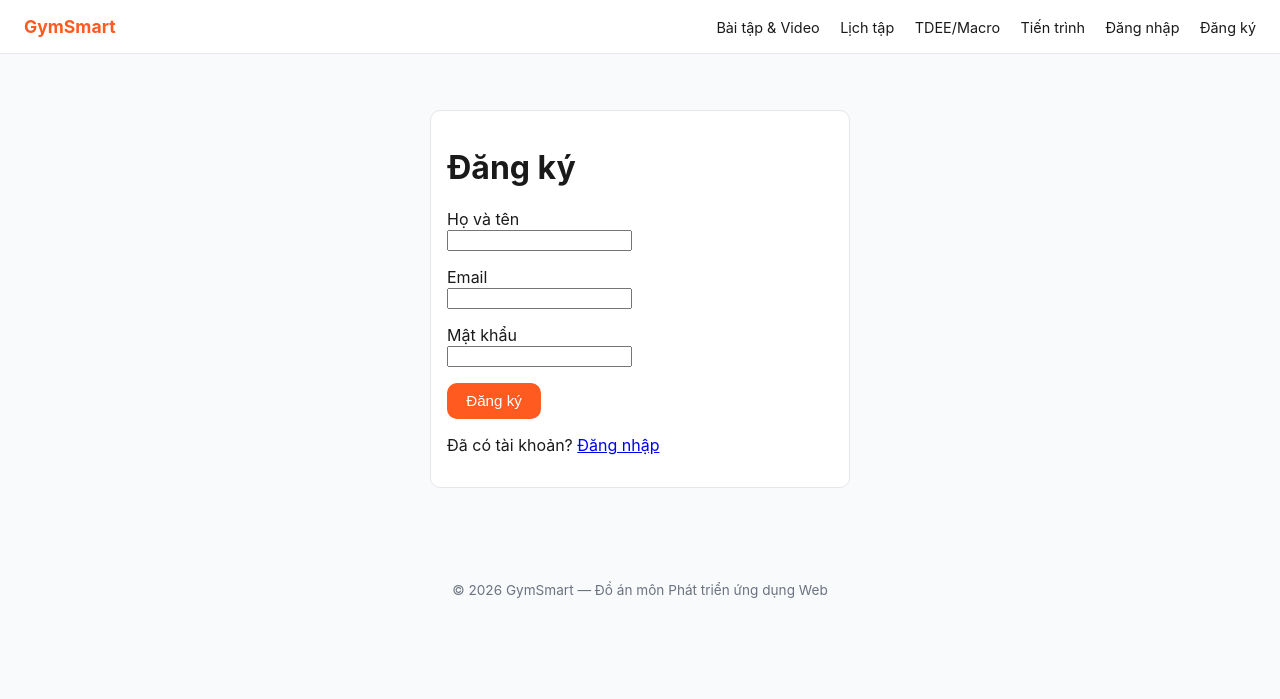
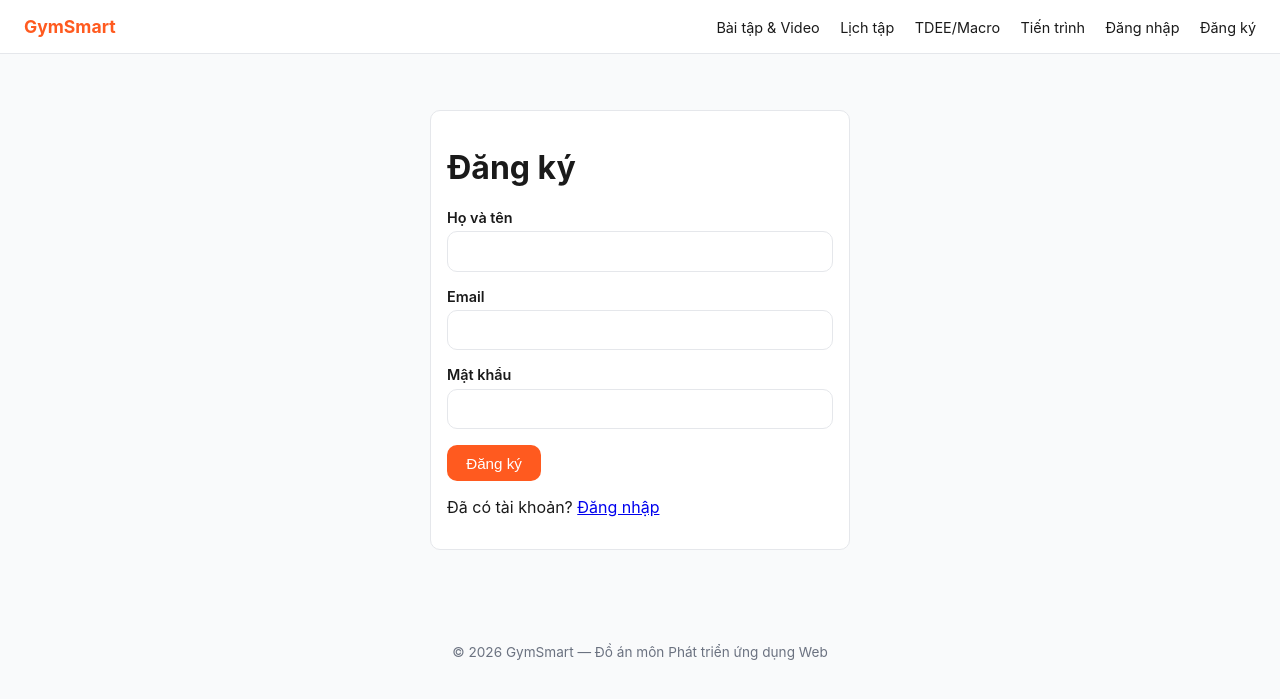
Before and after one commit to nguyenvthanh1646-commits/gymsmart, a PHP site: page /register.php in a window 1280 px wide. Shown: the top 699 px of the page. Run offline with PHP 8.4, Linux system fonts and the light colour scheme.

Commit message:
E1: thêm CSS cho form và thông báo lỗi/thành công

```diff
--- a/public/css/style.css
+++ b/public/css/style.css
@@ -12,6 +12,10 @@
     --color-border: #e5e7eb;
     --radius: 10px;
     --font-main: 'Inter', 'Be Vietnam Pro', sans-serif;
+    --color-error: #d93025;
+    --color-error-bg: #fdecea;
+    --color-success: #1e8e3e;
+    --color-success-bg: #e6f4ea;
 }
 
 * { box-sizing: border-box; }
@@ -80,3 +84,72 @@ body {
     color: var(--color-text-muted);
     font-size: 0.85rem;
 }
+/* ===== Form (E1) ===== */
+form label {
+    display: block;
+    margin-bottom: 0.35rem;
+    font-size: 0.9rem;
+    font-weight: 600;
+}
+
+form input[type="text"],
+form input[type="email"],
+form input[type="password"],
+form input[type="number"],
+form input[type="date"],
+form select,
+form textarea {
+    display: block;
+    width: 100%;
+    padding: 0.6rem 0.75rem;
+    margin-bottom: 1rem;
+    border: 1px solid var(--color-border);
+    border-radius: var(--radius);
+    background: var(--color-surface);
+    color: var(--color-text);
+    font-family: inherit;
+    font-size: 0.95rem;
+}
+
+form input:focus,
+form select:focus,
+form textarea:focus {
+    outline: none;
+    border-color: var(--color-accent);
+    box-shadow: 0 0 0 3px rgba(255, 90, 31, 0.2);
+}
+
+/* Nút submit chưa có class thì vẫn đẹp, còn nếu đã dùng .btn thì .btn ưu tiên */
+form button[type="submit"]:not(.btn) {
+    padding: 0.6rem 1.2rem;
+    background: var(--color-accent);
+    color: #fff;
+    border: none;
+    border-radius: var(--radius);
+    font-family: inherit;
+    font-size: 0.95rem;
+    cursor: pointer;
+}
+form button[type="submit"]:not(.btn):hover { opacity: 0.9; }
+
+/* Thông báo */
+.alert {
+    padding: 0.75rem 1rem;
+    margin-bottom: 1rem;
+    border: 1px solid transparent;
+    border-radius: var(--radius);
+    font-size: 0.9rem;
+}
+.alert--error {
+    color: var(--color-error);
+    background: var(--color-error-bg);
+    border-color: var(--color-error);
+}
+.alert--success {
+    color: var(--color-success);
+    background: var(--color-success-bg);
+    border-color: var(--color-success);
+}
+form label + br {
+    display: none;
+}
```
